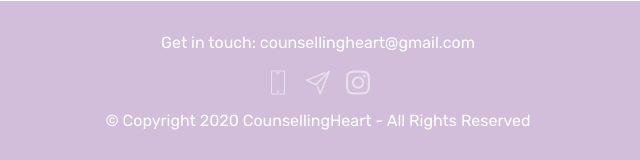
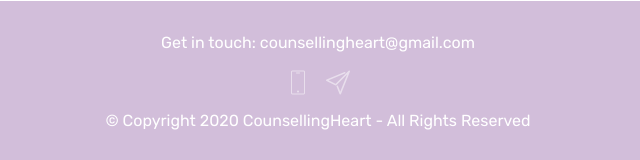
Before and after one commit to counsellingheart/counsellingheart.github.io, a plain HTML site: page index.html in a window 1280 px wide. Shown: the part 3659-3819 px from the top of the page, 322-962 px from the left. Drawn offline with Linux system fonts and the light colour scheme; files whose address does not match are found by name.

Commit message:
Update index.html

```diff
--- a/index.html
+++ b/index.html
@@ -356,10 +356,6 @@
                         <a href="mailto:counsellingheart@gmail.com">
                             <span class="mbr-iconfont mbr-iconfont-social mbrib-paper-plane"></span>
                         </a>
-                    </div><div class="soc-item">
-                        <a href="https://www.instagram.com" target="_blank">
-                            <span class="mbr-iconfont mbr-iconfont-social socicon-instagram socicon"></span>
-                        </a>
                     </div></div>
             </div>
             <div class="row row-copirayt">
```
